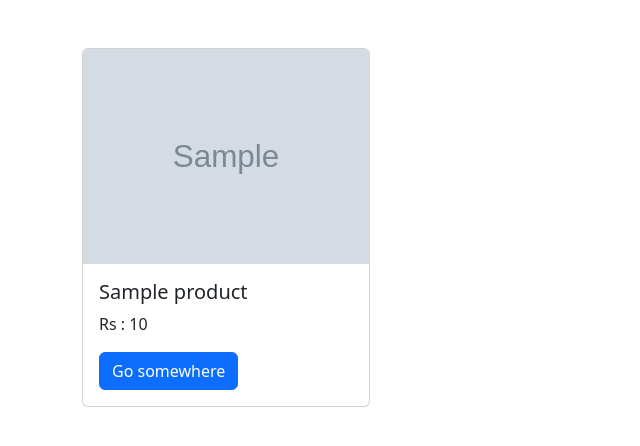
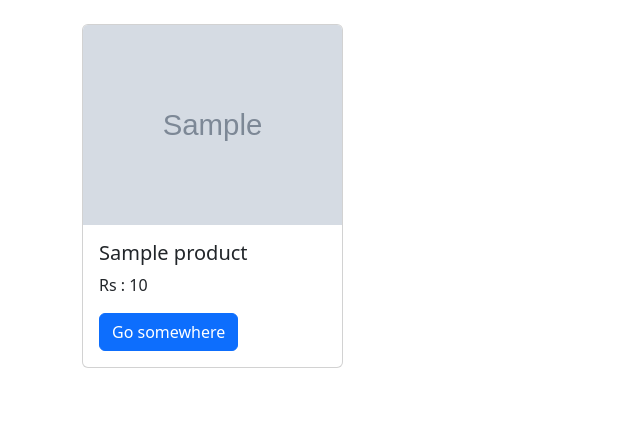
Before and after one commit to 04rjka/django-ecommerce, a Django app: page /home/ in a window 1280 px wide. Shown: the part 56-502 px from the top of the page, without its empty margins (0-640 px from the left). Run offline with Django 5.2, Linux system fonts and the light colour scheme; tables that the repository leaves empty hold one stand-in row (values such as "Sample post"); grey boxes marked "Sample" are stand-in pictures.

Commit message:
Add Static DIR and files. UI improvements for home page.

```diff
--- a/ecommerce/core/templates/core/home.html
+++ b/ecommerce/core/templates/core/home.html
@@ -4,12 +4,12 @@
 
 {% block body %}
 {% include "navbar.html" %}
-<div class="container mt-5">
-    <div class="row">
+<div class="container mt-4">
+    <div class="row gy-3">
         {% for product in products %}
-            <div class="col">
-                <div class="card" style="width: 18rem;">
-                    <img src="{{product.images.first.image.url}}" class="card-img-top" alt="...">
+            <div class="col-12 col-sm-6 col-md-4 col-lg-3">
+                <div class="card product-card">
+                    <img src="{{product.images.first.image.url}}" class="card-img-top product-card-image" alt="...">
                     <div class="card-body">
                     <h5 class="card-title">{{product.name}}</h5>
                     <p class="card-text">Rs : {{product.price}}</p>
--- a/ecommerce/ecommerce/settings.py
+++ b/ecommerce/ecommerce/settings.py
@@ -117,6 +117,9 @@ USE_TZ = True
 # https://docs.djangoproject.com/en/6.0/howto/static-files/
 
 STATIC_URL = 'static/'
+STATICFILES_DIRS = [
+    BASE_DIR / "static"
+]
 
 MEDIA_URL = '/media/'
 MEDIA_ROOT = os.path.join(BASE_DIR, 'media')
--- /dev/null
+++ b/ecommerce/static/css/style.css
@@ -0,0 +1,11 @@
+.product-card{
+    height : 100%;
+    width : 100%;
+}
+.product-card-image{
+
+    width: 100%;
+    height: 200px;
+    /* aspect-ratio: 1 / 1; */
+    object-fit: cover;
+}
--- a/ecommerce/templates/base.html
+++ b/ecommerce/templates/base.html
@@ -1,10 +1,12 @@
+{% load static %}
 <!DOCTYPE html>
 <html lang="en">
 <head>
     <meta charset="UTF-8">
     <meta name="viewport" content="width=device-width, initial-scale=1.0">
     <title>{% block title %}{% endblock %}</title>
-     <link href="https://cdn.jsdelivr.net/npm/bootstrap@5.3.8/dist/css/bootstrap.min.css" rel="stylesheet" integrity="sha384-sRIl4kxILFvY47J16cr9ZwB07vP4J8+LH7qKQnuqkuIAvNWLzeN8tE5YBujZqJLB" crossorigin="anonymous">
+    <link rel="stylesheet" href="{% static 'css/style.css' %}">
+    <link href="https://cdn.jsdelivr.net/npm/bootstrap@5.3.8/dist/css/bootstrap.min.css" rel="stylesheet" integrity="sha384-sRIl4kxILFvY47J16cr9ZwB07vP4J8+LH7qKQnuqkuIAvNWLzeN8tE5YBujZqJLB" crossorigin="anonymous">
 </head>
 <body class="m-0">
   {% block body %}{% endblock %}
```
